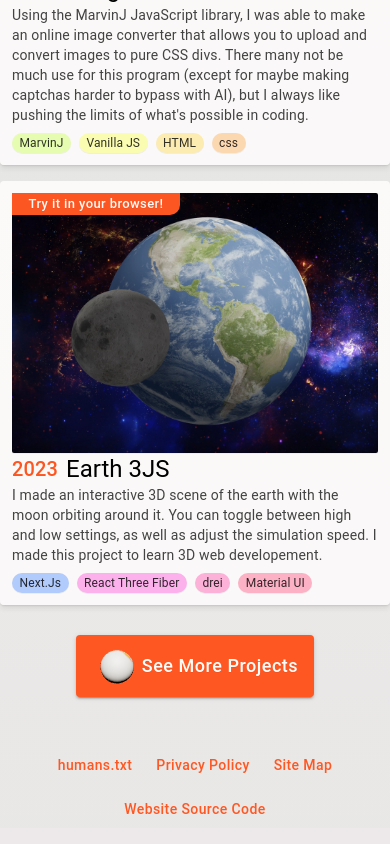
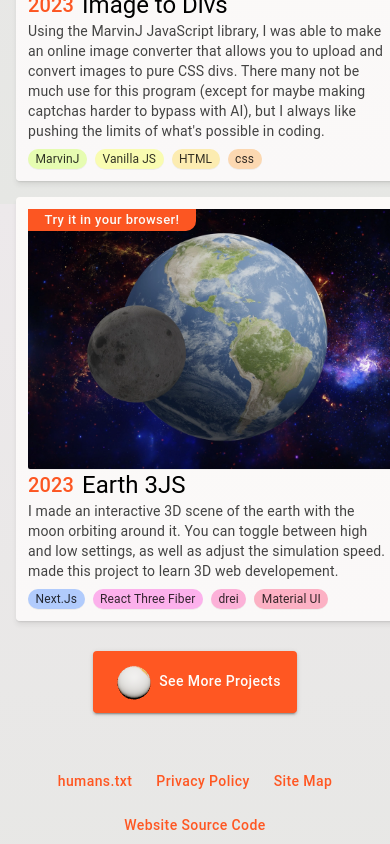
Before and after one commit to M-Valentino/M-Valentino_Node, a Next.js app: page / in a window 390 px wide. Shown: the part 3172-4016 px from the top of the page. Built offline with nearby package versions, Linux system fonts and the light colour scheme.

Commit message:
refactored usemediaquery hooks to css media queries

```diff
--- a/src/pages/index.jsx
+++ b/src/pages/index.jsx
@@ -10,13 +10,11 @@ import ProjectCard from "@/components/ProjectsPage/ProjectCard";
 import { PROJECT_CONTENT } from "@/consts/projectContent";
 import { BASE_64_IMAGES, COLORS, SHADOWS } from "@/consts/stylingValues";
 import { TECH_STACK } from "@/consts/techStack";
-import { Button, Grid, Stack, Typography, useMediaQuery } from "@mui/material";
+import { Button, Grid, Stack, Typography } from "@mui/material";
 import { TypeAnimation } from "react-type-animation";
 import { PAGE_TITLES } from "@/consts/pageTitles";
 
 export default function Home() {
-  const isDesktopView = useMediaQuery("(min-width:900px)");
-
   return (
     <>
       <CustomHead
@@ -135,16 +133,21 @@ export default function Home() {
           </Grid>
         </CustomPaper>
         <SubHeading>Featured Projects</SubHeading>
-        <Stack
-          direction={isDesktopView ? "row" : "column"}
+        <Grid
+          container
           justifyContent="space-evenly"
           style={{ maxWidth: 900, margin: "auto" }}
           spacing={2}
         >
-          <ProjectCard data={PROJECT_CONTENT[0]} />
-          <ProjectCard data={PROJECT_CONTENT[1]} />
-        </Stack>
+          <Grid item>
+            <ProjectCard data={PROJECT_CONTENT[0]} />
+          </Grid>
+          <Grid item>
+            <ProjectCard data={PROJECT_CONTENT[1]} />
+          </Grid>
+        </Grid>
         <Button
+          className="seeMoreButton"
           variant="contained"
           color="primary"
           LinkComponent={Link}
@@ -155,7 +158,6 @@ export default function Home() {
             display: "block",
             marginTop: 30,
             marginBottom: 50,
-            fontSize: isDesktopView ? 30 : 18,
           }}
         >
           <Stack direction="row" style={{ alignItems: "center" }}>
--- a/src/styles/globals.css
+++ b/src/styles/globals.css
@@ -62,6 +62,10 @@
     width: 500px;
   }
 
+  .seeMoreButton {
+    font-size: 30px;
+  }
+
   .sourceCodeButton {
     width: 60%;
   }
@@ -78,6 +82,10 @@
 
   .projectPageImage {
     width: 100%;
+  }
+
+  .seeMoreButton {
+    font-size: 18px;
   }
 
   .sourceCodeButton {
```
